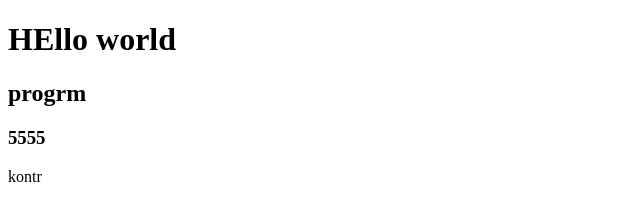
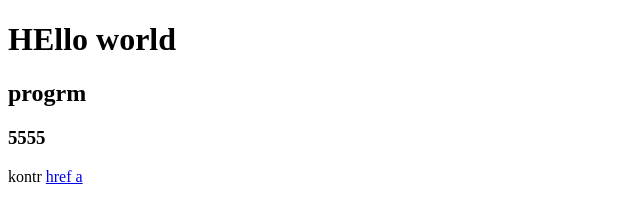
Before and after one commit to ilnurmuha/test4, a plain HTML site: page index.html in a window 1280 px wide. Shown: the full height of the page, 0-640 px from the left. Drawn offline with Linux system fonts and the light colour scheme.

Commit message:
commit master 6

```diff
--- a/index.html
+++ b/index.html
@@ -13,5 +13,7 @@
 	<h3>5555</h3>
 
 	<span>kontr</span>
+
+	<a href="#">href a</a>
 </body>
 </html>
```
